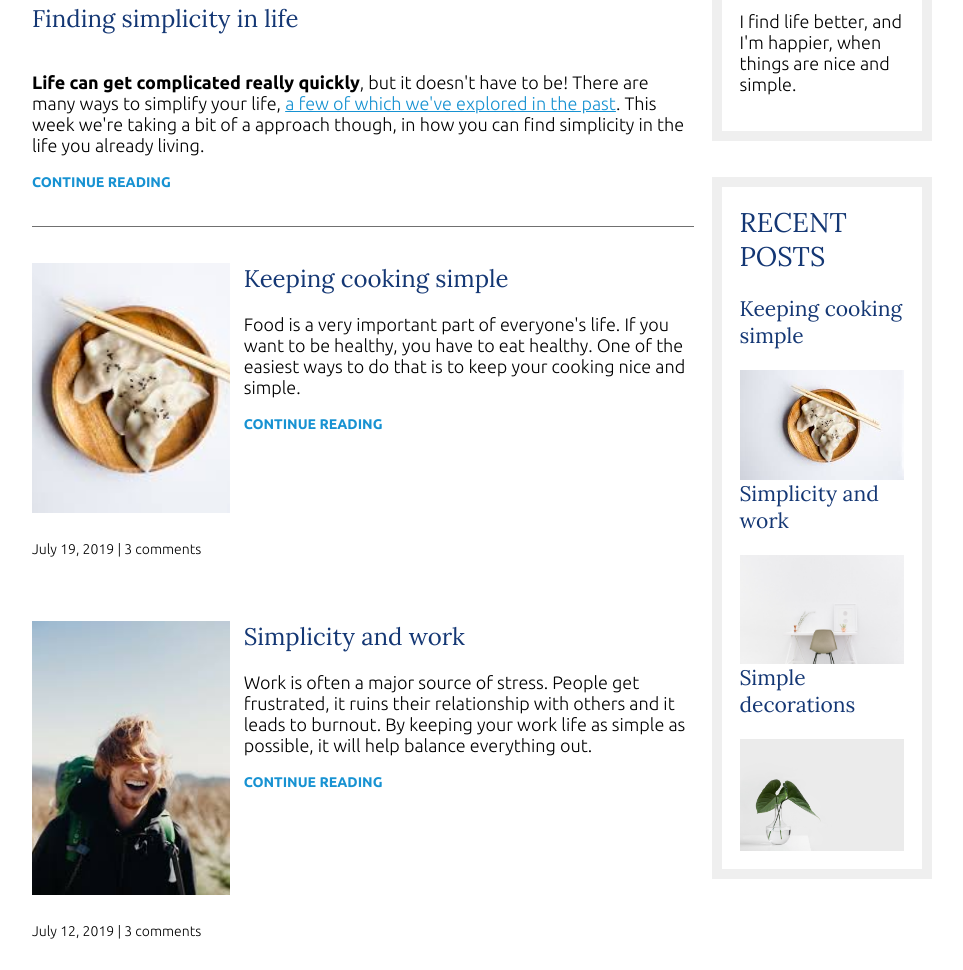
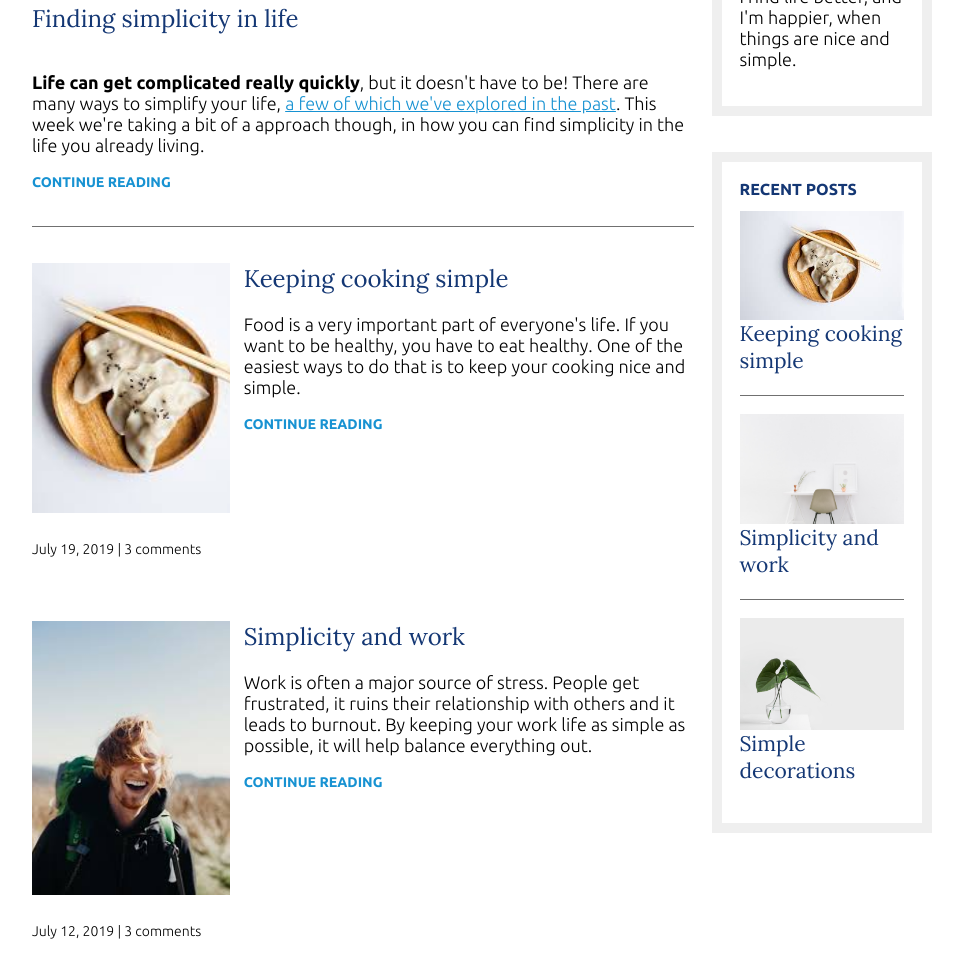
Before and after one commit to Priya-raja/FrontEndDev, a plain HTML site: page responsive designs/blog page/index.html in a window 1280 px wide. Shown: the part 502-1472 px from the top of the page, without its empty margins (158-1121 px from the left). Drawn offline with Linux system fonts and the light colour scheme.

Commit message:
widget image order and borders

```diff
--- a/responsive designs/blog page/style.css
+++ b/responsive designs/blog page/style.css
@@ -79,6 +79,15 @@ strong {
 .article-info {
     margin: 2em 0;
 }
+
+.widget-title {
+    font-size: 1rem;
+    font-family: 'Ubuntu', sans-serif;
+    font-weight: 700;
+}
+
+
+
 
 
 /* =================
@@ -226,3 +235,22 @@ nav a:focus {
     margin-bottom: 2em;
     padding: 1em;
 }
+
+.widget-recent-post {
+
+    display: flex;
+    flex-direction: column;
+    border-bottom: 1px solid #707070;
+    margin-bottom: 1em;
+
+}
+
+.widget-recent-post:last-child {
+    border: 0;
+    margin: 0;
+}
+
+
+.widget-image {
+    order: -1;
+}
```
